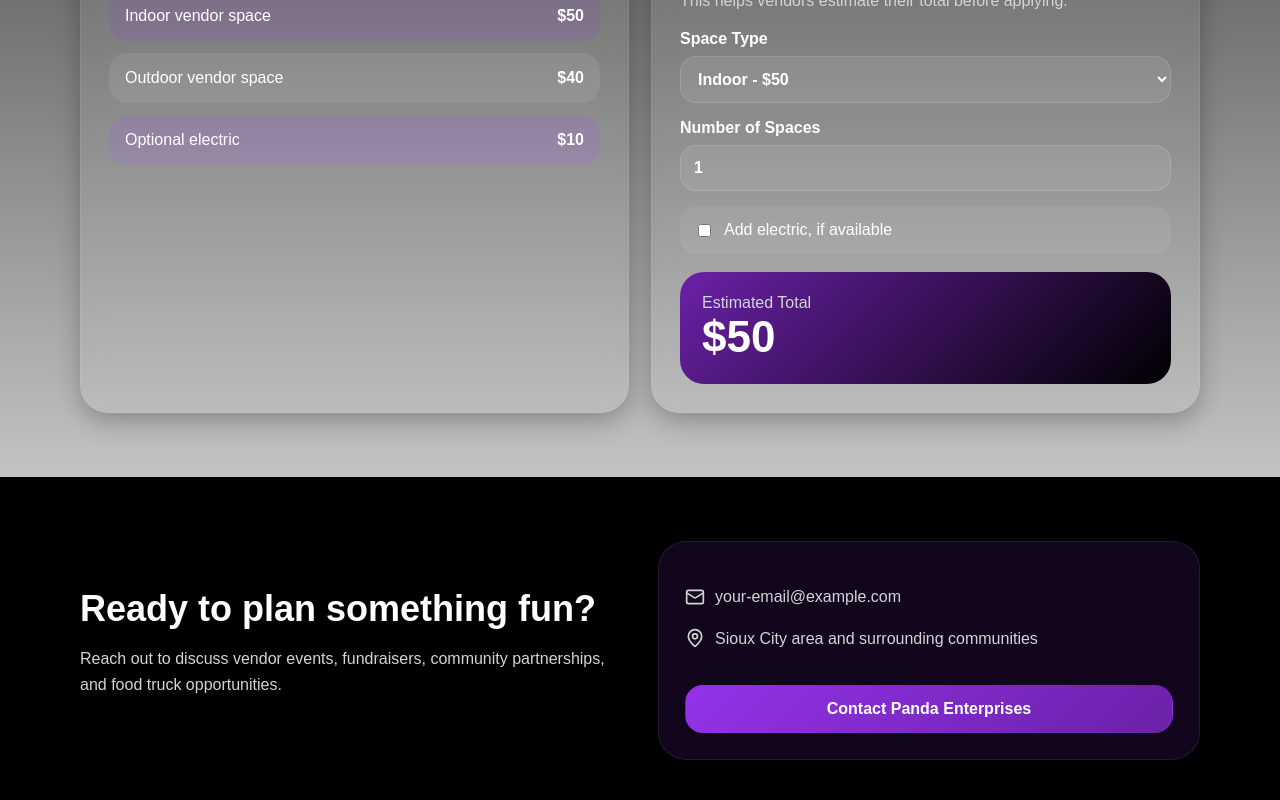
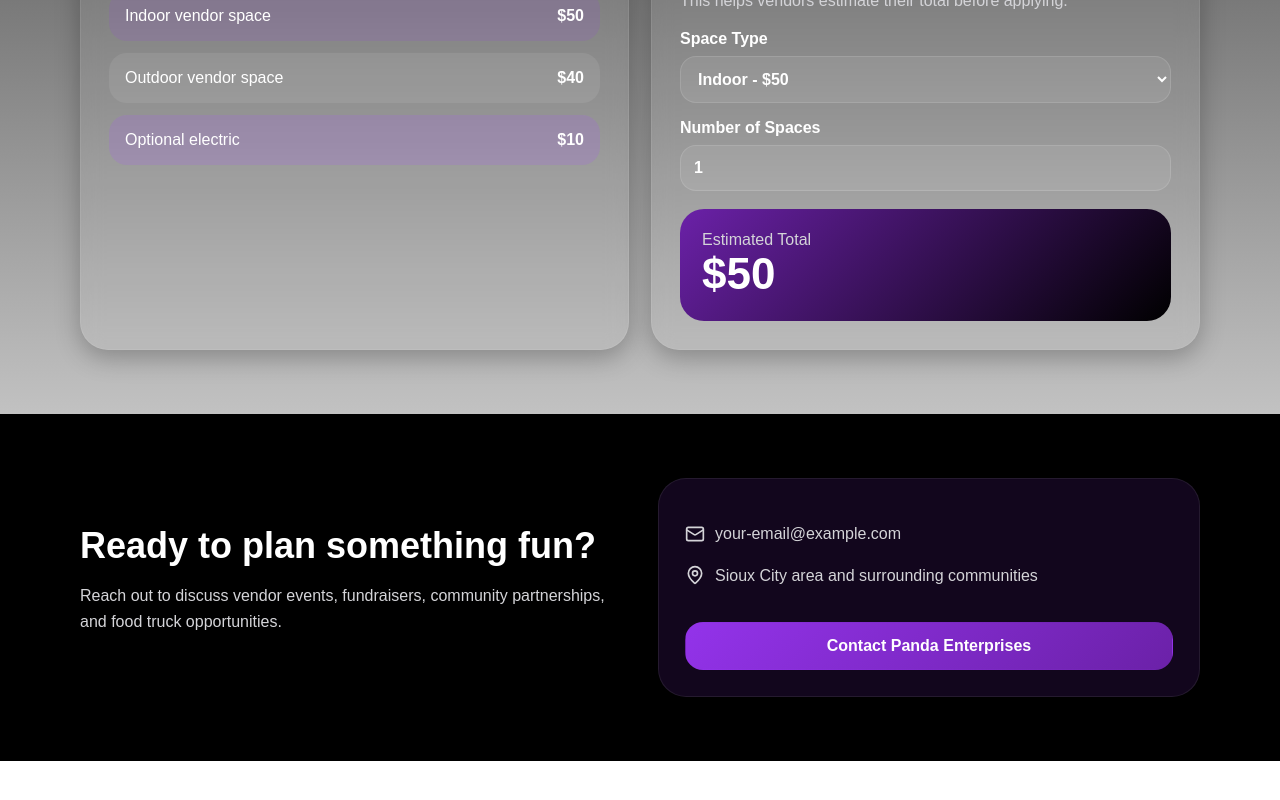
Before and after one commit to amandarocha0820-coder/panda-enterprises-landing-page, a React (Vite) app: page / in a window 1280 px wide. Shown: the part 2139-2939 px from the top of the page. After the commit the page ends 2900 px from the top, so only its background shows below. Built offline with nearby package versions, Linux system fonts and the light colour scheme.

Commit message:
Update main.jsx

```diff
--- a/src/main.jsx
+++ b/src/main.jsx
@@ -118,10 +118,6 @@ function App() {
               <label>Number of Spaces
                 <input type="number" min="1" value={spaces} onChange={(e) => setSpaces(Math.max(1, Number(e.target.value)))} />
               </label>
-              <label className="check">
-                <input type="checkbox" checked={electric} onChange={(e) => setElectric(e.target.checked)} />
-                Add electric, if available
-              </label>
               <div className="total">
                 <span>Estimated Total</span>
                 <strong>${vendorTotal}</strong>
```
